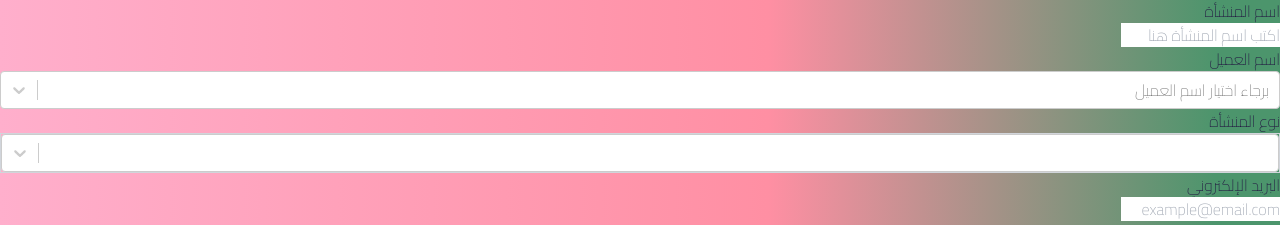
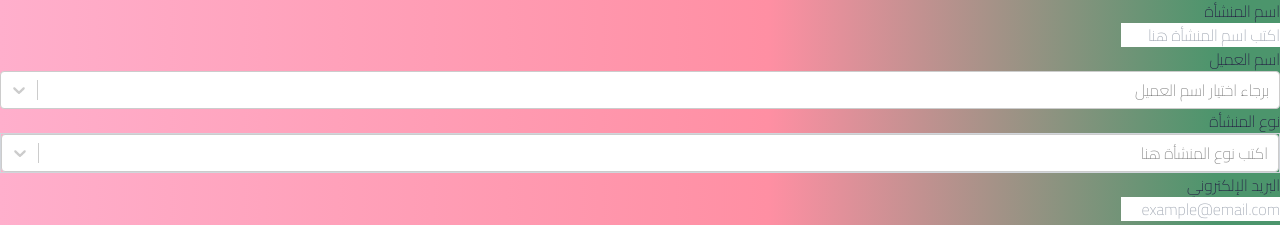
Before and after one commit to FatmaGMubarak/QR_Generator, a React (Vite) app: page /admin/profile/1/edit in a window 1280 px wide. Shown: the part 1022-1247 px from the top of the page. Built offline with nearby package versions, Linux system fonts and the light colour scheme; no server answers; sample sign-in values are in the browser's storage.

Commit message:
Edit Updates

```diff
--- a/src/components/forms/EditUserInformation.jsx
+++ b/src/components/forms/EditUserInformation.jsx
@@ -135,25 +135,45 @@ const options = categories?.map((cat) => ({
   }, [profile, name, bio, email, address, menu, phoneNumber, facebookURL, instagramURL, tiktokURL, whatsappURL, logoURL, coverURL]);
 
   useEffect(() => {
+  if (!profile) return;
+
   setName(profile?.name || "");
   setClientName(profile?.clientName || "");
 
-    setActivity({value:profileActivity?.name || "", label: profileActivity?.name || ""});
+  setActivity(
+    profileActivity
+      ? {
+          value: profileActivity.id,
+          label: profileActivity.name,
+        }
+      : null
+  );
+
   setBio(profile?.about_us || "");
   setEmail(profile?.email || "");
   setAddress(profile?.address || "");
   setMenu(profile?.menu || null);
   setPhoneNumber(profile?.phone || "");
+
   setFacebookURL(profile?.facebook || "");
   setInstagramURL(profile?.instagram || "");
   setTiktokURL(profile?.tiktok || "");
-      setWhatsappNumber(profile?.whatsapp.slice(15) || "");
-      setWhatsappURL(profile?.whatsapp || "");
+
+  const whatsappURL = profile?.whatsapp || "";
+
+const whatsappNumber =
+  !whatsappURL || whatsappURL === "https://wa.me/+2"
+    ? ""
+    : whatsappURL.replace("https://wa.me/+2", "");
+
+setWhatsappNumber(whatsappNumber);
+setWhatsappURL(
+  whatsappURL === "https://wa.me/+2" ? "" : whatsappURL
+);
+
   setLogoURL(profile?.logo || null);
   setCoverURL(profile?.cover || null);
-      // logoImageFile: null,
-      // coverImageFile: null,
-  }, [profile]);
+}, [profile, profileActivity]);
 
   useEffect(() => {
     sessionStorage.setItem("QR Profile Edited", JSON.stringify(editQrProfile));
@@ -266,7 +286,11 @@ const submitProfilePage = async (values) => {
 
 
     notify(response.message, "success");
-    //navigate("/user");
+    if(role === "admin"){
+      navigate("/admin");
+    }else if(role === "user"){
+      navigate("/user")
+    }
 
     // if (!isEditMode) {
     //   handleCancel();
@@ -445,7 +469,9 @@ const submitProfilePage = async (values) => {
       facebookURL: profile?.facebook || "",
       instagramURL: profile?.instagram || "",
       tiktokURL: profile?.tiktok || "",
-      whatsappNumber: profile?.whatsapp || "",
+      whatsappNumber: profile?.whatsapp
+  ? profile.whatsapp.replace("https://wa.me/", "")
+  : "",
 whatsappURL: profile?.whatsapp || "",
       logoURL: profile?.logo || "",
       coverURL: profile?.cover || "",
--- a/src/components/forms/UserInformation.jsx
+++ b/src/components/forms/UserInformation.jsx
@@ -1386,11 +1386,32 @@ const options = categories?.map((cat) => ({
                   }}
                   onChange={(e) => {
   const value = e.target.value;
+
   setWhatsappNumber(value);
+  formik.setFieldValue("whatsappNumber", value);
+
+  // If WhatsApp number is empty, clear everything
+  if (!value.trim()) {
+    setWhatsappURL("");
+    setProfile((prev) => ({
+      ...prev,
+      whatsappNumber: "",
+      whatsappURL: "",
+    }));
+
+    setQrProfile((prev) => ({
+      ...prev,
+      whatsappNumber: "",
+      whatsappURL: "",
+    }));
+
+    return;
+  }
 
   let cleanNumber = value
     .replace(/\s+/g, "")
     .replace("+", "");
+
   if (cleanNumber.startsWith("01")) {
     cleanNumber = "20" + cleanNumber.substring(1);
   } else if (cleanNumber.startsWith("1")) {
@@ -1398,12 +1419,13 @@ const options = categories?.map((cat) => ({
   }
 
   const generatedWhatsAppURL = `https://wa.me/${cleanNumber}`;
+
   setWhatsappURL(generatedWhatsAppURL);
 
   setProfile((prev) => ({
     ...prev,
+    whatsappNumber: value,
     whatsappURL: generatedWhatsAppURL,
-                      whatsappNumber: value,
   }));
 }}
                   className="bg-[#F8FAFC] border border-[#CBD5E1] text-[#1E293B] text-md font-medium rounded-xl focus:bg-white focus:border-[#a53860] focus:shadow-[0_0_15px_rgba(238, 38, 119, 0.15)] block w-full px-5 py-3.5 placeholder:text-[#94A3B8] focus:outline-none transition-all duration-300 text-right"
```
Lines whose indentation alone changed are shown as unchanged.
